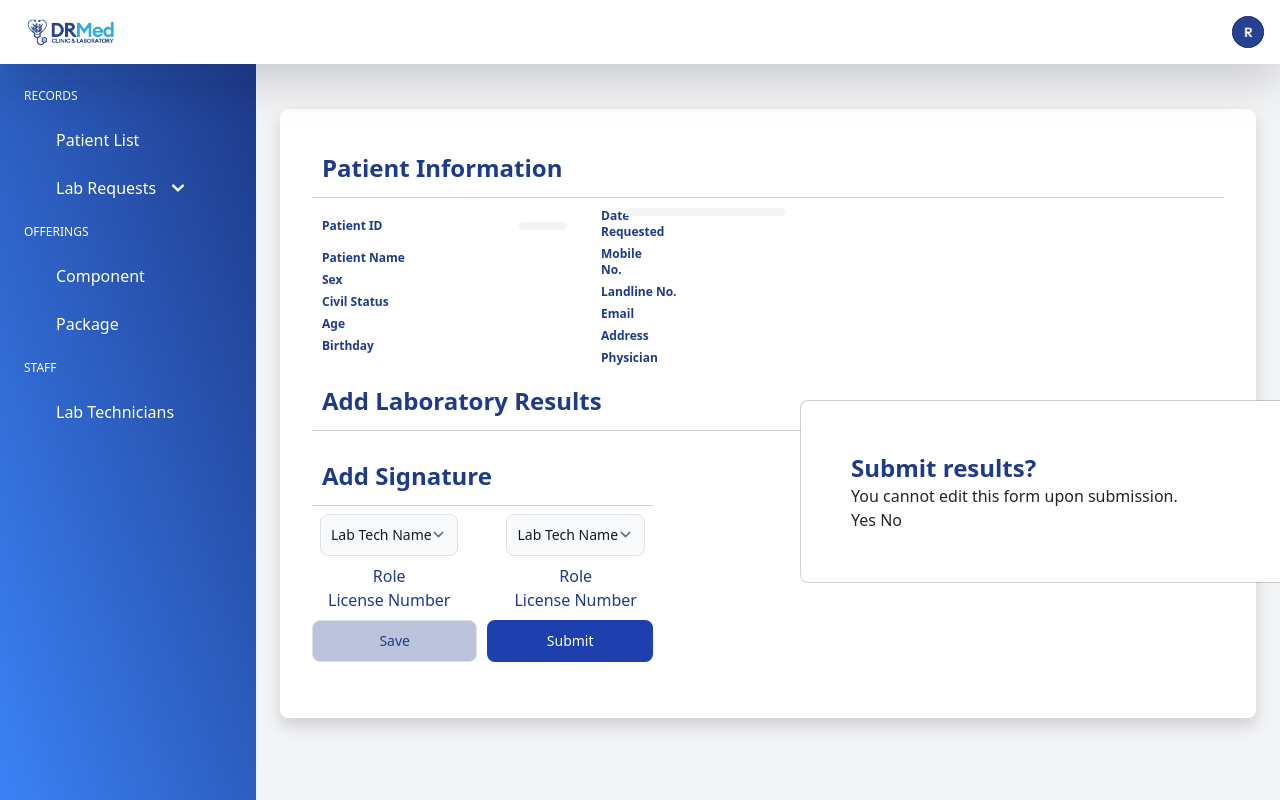
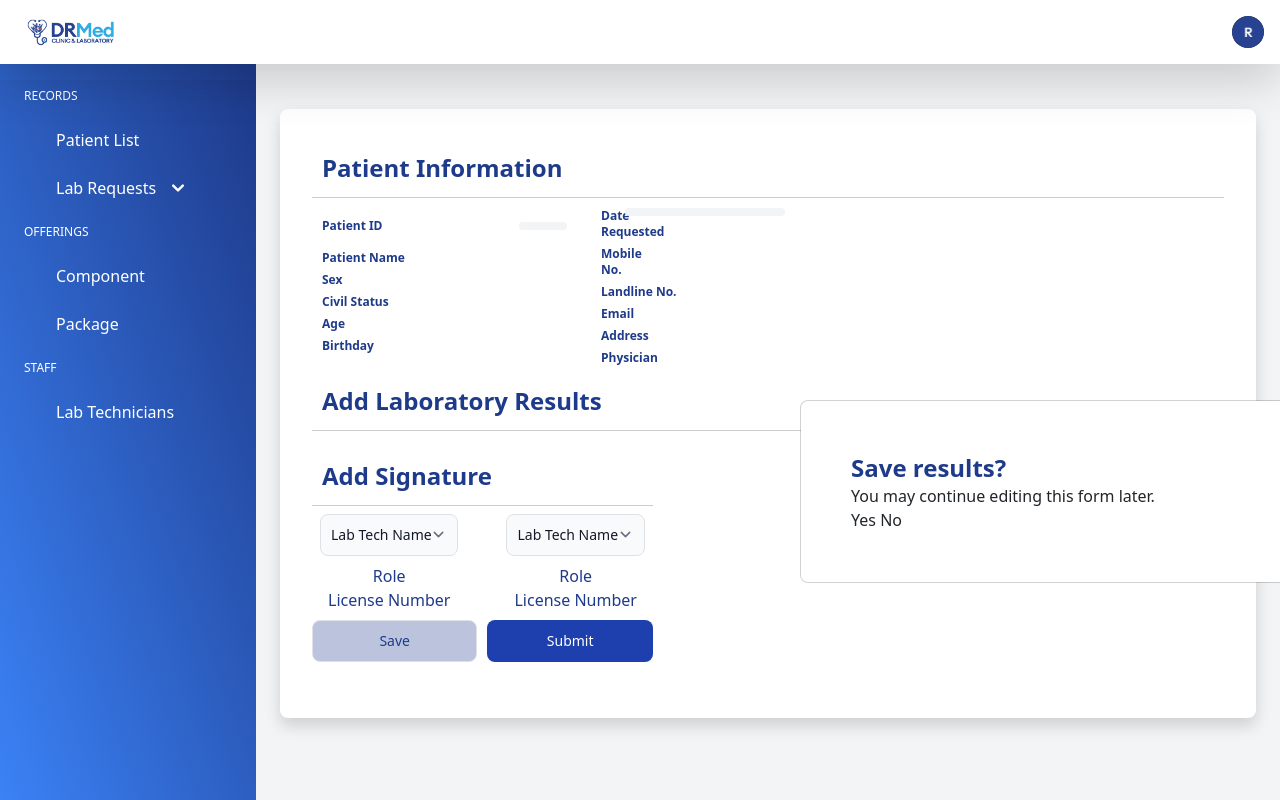
Before and after one commit to daveigh-abogado/drmedlab, a Django app: template labreqsys/templates/labreqsys/add_labresult.html in a window 1280 px wide, after a click on "Save". Run offline with Django 5.2, Linux system fonts and the light colour scheme; the template is opened without the code that fills it, so the values that code supplies are empty; style sheets or scripts are compiled from the project's sources; some libraries are stand-ins or nearby versions.

Commit message:
fixed some stuff sa lab request and adding lab results

```diff
--- a/labreqsys/templates/labreqsys/add_labresult.html
+++ b/labreqsys/templates/labreqsys/add_labresult.html
@@ -221,8 +221,8 @@
 
                 <div id="saveModal" class="modal">
                     <div class="modal-content" style="background-color: white; width: 500px; margin-top: 400px; margin-left: 800px; padding: 50px;">
-                        <div class="text-mm font-semibold text-blue-900">Submit results?</div>
-                        <p>You cannot edit this form upon submission.</p>
+                        <div class="text-mm font-semibold text-blue-900">Save results?</div>
+                        <p>You may continue editing this form later.</p>
                         <div class="modal-buttons">
                             <button class="btn-confirm" onclick="submitForm()">Yes</button>
                             <button class="btn-cancel" onclick="closeConfirmModal()">No</button>
```
Also changed, not shown: labreqsys/templates/labreqsys/lab_request_details.html (+10 -6 lines).
